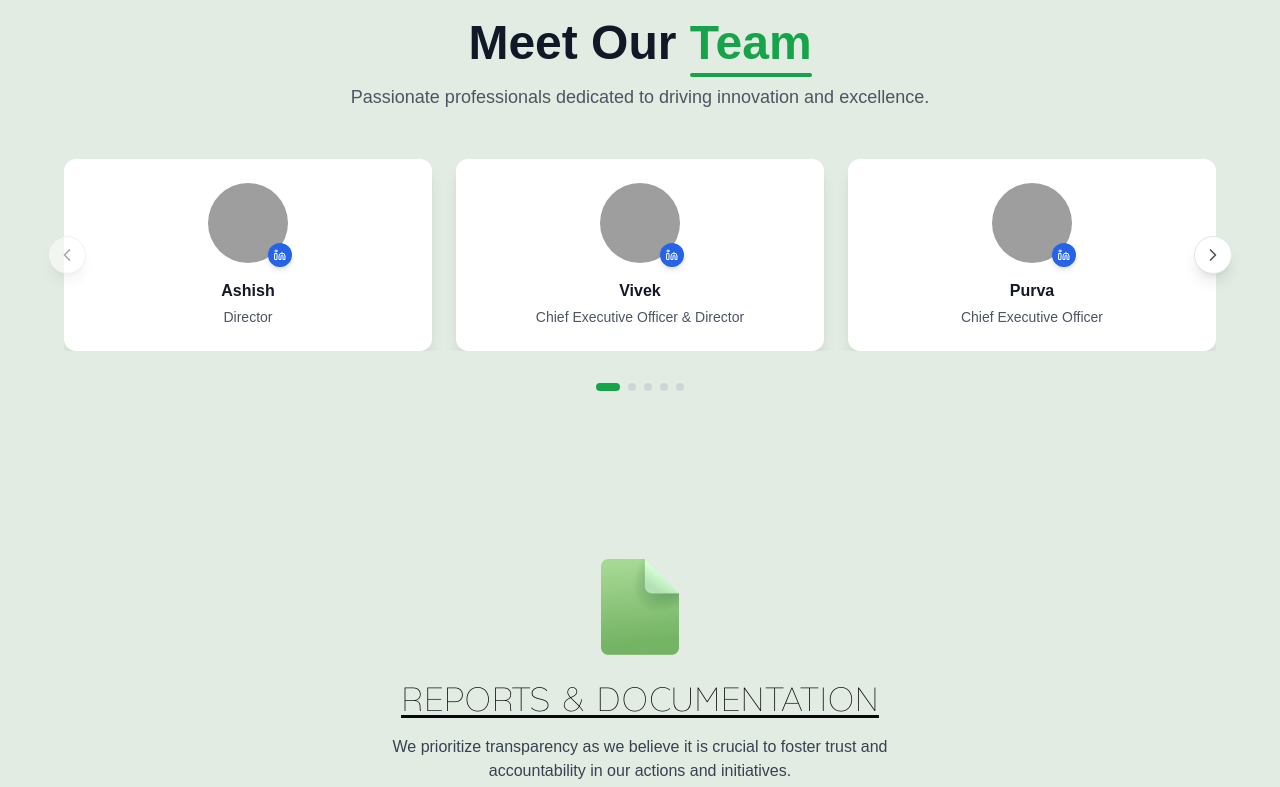
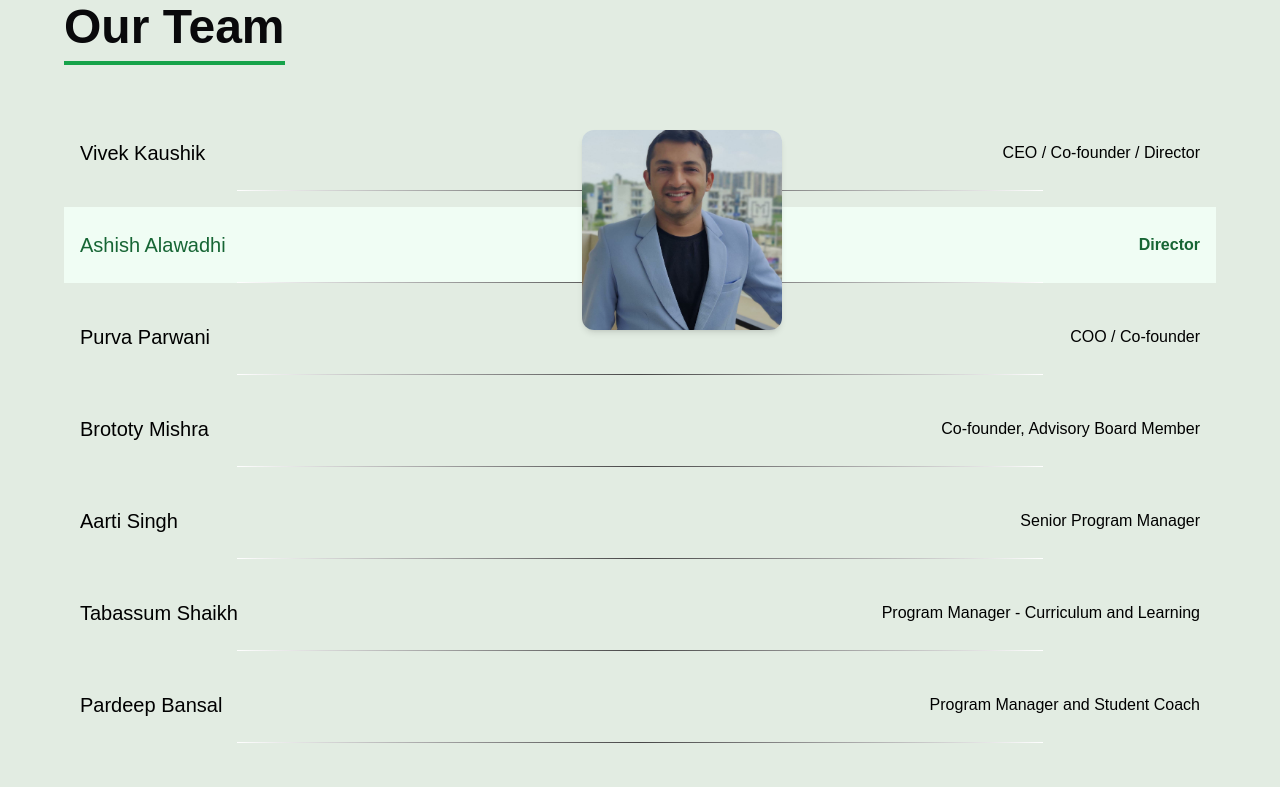
Before and after one commit to arnab-git-404/claylab, a Next.js app: page /about in a window 1280 px wide. Shown: the part 4200-4987 px from the top of the page. Built offline with nearby package versions, Linux system fonts and the light colour scheme; grey boxes are pictures that could not be loaded; a web font is replaced by a local one.

Commit message:
Update ourTeam.tsx

```diff
--- a/components/about/ourTeam.tsx
+++ b/components/about/ourTeam.tsx
@@ -1,13 +1,14 @@
-// "use client";
+"use client";
 
-// import {useState} from "react";
-// import TeamMemberRow from "./TeamMemberRow";
+import {useState} from "react";
+import TeamMemberRow from "./TeamMemberRow";
 
-// interface TeamMember {
-//   name: string;
-//   role: string;
-//   image: string;
-// }
+interface TeamMember {
+  name: string;
+  role: string;
+  image: string;
+  linkedin: string;
+}
 
 // const team: TeamMember[] = [
 //   {
@@ -47,32 +48,94 @@
 //   },
 // ];
 
-// export default function OurTeam() {
-//   const [activeIndex, setActiveIndex] = useState(0);
-//   const [manualOverride, setManualOverride] = useState(false);
 
-//   return (
-//     <section className="py-8 sm:py-12 px-2 sm:px-4 md:px-16">
-//       <h2 className="text-4xl md:text-5xl font-bold mb-16 text-left">
-//         <span className="border-b-4 border-green-600 pb-2">Our Team</span>
-//       </h2>
+const team: TeamMember[] = [
+  {
+    name: "Vivek Kaushik",
+    role: "CEO / Co-founder / Director",
+    image: "/claylab assets/aboutUs/team/Vivek Kaushik.jpg",
+    linkedin: "https://www.linkedin.com/in/viveksrkaushik"
+  },
+  {
+    name: "Ashish Alawadhi",
+    role: "Director",
+    image: "/claylab assets/aboutUs/team/Ashish Alawadhi.jpg",
+    linkedin: "https://www.linkedin.com/in/ashish-alawadhi-6b72a323"
+  },
+  {
+    name: "Purva Parwani",
+    role: "COO / Co-founder",
+    image: "/claylab assets/aboutUs/team/Purva Parwani.jfif",
+    linkedin: "https://linkedin.com/in/purva"
+  },
+  {
+    name: "Brototy Mishra",
+    role: "Co-founder, Advisory Board Member",
+    image: "/claylab assets/aboutUs/team/Brototy Mishra.jfif",
+    linkedin: "https://www.linkedin.com/in/brototy-mishra"
+  },
+  {
+    name: "Aarti Singh",
+    role: "Senior Program Manager",
+    image: "/claylab assets/aboutUs/team/Aarti Singh.jfif",
+    linkedin: "https://www.linkedin.com/in/aarti-singh"
+  },
+  {
+    name: "Tabassum Shaikh",
+    role: "Program Manager - Curriculum and Learning",
+    image: "/claylab assets/aboutUs/team/Tabassum Shaikh.jpg",
+    linkedin: "https://www.linkedin.com/in/tabassumshaikh88"
+  },
+  {
+    name: "Pardeep Bansal",
+    role: "Program Manager and Student Coach",
+    image: "/claylab assets/aboutUs/team/Pardeep Bansal.jpg",
+    linkedin: "https://www.linkedin.com/in/pardeep-bansal-307605317"
+  },
+  {
+    name: "Muskan Shaikh",
+    role: "Program Associate, Outreach & School Relations",
+    image: "/claylab assets/aboutUs/team/Muskan Shaikh.jfif",
+    linkedin: "https://www.linkedin.com/in/muskan-shaikh-b0a2b3282"
+  },
+  {
+    name: "Vishakha Jain",
+    role: "Student Entrepreneurship Coach",
+    image: "/claylab assets/aboutUs/team/Vishakha Jain.jfif",
+    linkedin: "https://www.linkedin.com/in/vishakha-nitin-jain"
+  }
+];
 
-//       <div className="relative w-full flex flex-col gap-4">
-//         {team.map((member, index) => (
-//           <TeamMemberRow
-//             key={member.name}
-//             member={member}
-//             index={index}
-//             activeIndex={activeIndex}
-//             setActiveIndex={setActiveIndex}
-//             manualOverride={manualOverride}
-//             setManualOverride={setManualOverride}
-//           />
-//         ))}
-//       </div>
-//     </section>
-//   );
-// }
+
+
+
+
+export default function OurTeam() {
+  const [activeIndex, setActiveIndex] = useState(0);
+  const [manualOverride, setManualOverride] = useState(false);
+
+  return (
+    <section className="py-8 sm:py-12 px-2 sm:px-4 md:px-16">
+      <h2 className="text-4xl md:text-5xl font-bold mb-16 text-left">
+        <span className="border-b-4 border-green-600 pb-2">Our Team</span>
+      </h2>
+
+      <div className="relative w-full flex flex-col gap-4">
+        {team.map((member, index) => (
+          <TeamMemberRow
+            key={member.name}
+            member={member}
+            index={index}
+            activeIndex={activeIndex}
+            setActiveIndex={setActiveIndex}
+            manualOverride={manualOverride}
+            setManualOverride={setManualOverride}
+          />
+        ))}
+      </div>
+    </section>
+  );
+}
 
 
 
@@ -264,199 +327,262 @@
 // }
 
 
+
+
+
 // TRYING COURASAL
+// "use client";
 
-"use client";
+// import { useState, useEffect } from "react";
+// import Image from "next/image";
+// import { LinkedinIcon, ChevronLeft, ChevronRight } from "lucide-react";
 
-import { useState, useEffect } from "react";
-import Image from "next/image";
-import { LinkedinIcon, ChevronLeft, ChevronRight } from "lucide-react";
+// interface TeamMember {
+//   name: string;
+//   role: string;
+//   image: string;
+//   linkedin: string;
+// }
 
-interface TeamMember {
-  name: string;
-  role: string;
-  image: string;
-  linkedin: string;
-}
+// // const team: TeamMember[] = [
+// //   {
+// //     name: "Ashish",
+// //     role: "Director",
+// //     image: "https://images.unsplash.com/photo-1633332755192-727a05c4013d?q=80&w=1480&auto=format&fit=crop&ixlib=rb-4.1.0&ixid=M3wxMjA3fDB8MHxwaG90by1wYWdlfHx8fGVufDB8fHx8fA%3D%3D",
+// //     linkedin: "https://linkedin.com/in/ashish"
+// //   },
+// //   {
+// //     name: "Vivek",
+// //     role: "Chief Executive Officer & Director",
+// //     image: "https://images.unsplash.com/photo-1623366302587-b38b1ddaefd9?q=80&w=1625&auto=format&fit=crop&ixlib=rb-4.1.0&ixid=M3wxMjA3fDB8MHxwaG90by1wYWdlfHx8fGVufDB8fHx8fA%3D%3D",
+// //     linkedin: "https://linkedin.com/in/vivek"
+// //   },
+// //   {
+// //     name: "Purva",
+// //     role: "Chief Executive Officer",
+// //     image: "https://images.unsplash.com/photo-1573496359142-b8d87734a5a2?q=80&w=988&auto=format&fit=crop&ixlib=rb-4.1.0&ixid=M3wxMjA3fDB8MHxwaG90by1wYWdlfHx8fGVufDB8fHx8fA%3D%3D",
+// //     linkedin: "https://linkedin.com/in/purva"
+// //   },
+// //   {
+// //     name: "Brototy",
+// //     role: "Co–Founder",
+// //     image: "https://images.unsplash.com/photo-1688001247541-43bbd88f77b9?w=900&auto=format&fit=crop&q=60&ixlib=rb-4.1.0&ixid=M3wxMjA3fDB8MHxwaG90by1yZWxhdGVkfDQxfHx8ZW58MHx8fHx8",
+// //     linkedin: "https://linkedin.com/in/brototy"
+// //   },
+// //   {
+// //     name: "Aarti",
+// //     role: "Senior Program Manager",
+// //     image: "https://images.unsplash.com/photo-1681779279774-79d871470b6f?w=900&auto=format&fit=crop&q=60&ixlib=rb-4.1.0&ixid=M3wxMjA3fDB8MHxwaG90by1yZWxhdGVkfDIzfHx8ZW58MHx8fHx8",
+// //     linkedin: "https://linkedin.com/in/aarti"
+// //   },
+// //   {
+// //     name: "Tabassum",
+// //     role: "Program Manager",
+// //     image: "https://images.unsplash.com/photo-1566498107258-afcb40b506e2?w=900&auto=format&fit=crop&q=60&ixlib=rb-4.1.0&ixid=M3wxMjA3fDB8MHxwaG90by1yZWxhdGVkfDUwfHx8ZW58MHx8fHx8",
+// //     linkedin: "https://linkedin.com/in/tabassum"
+// //   },
+// //   {
+// //     name: "Neha Garg",
+// //     role: "Associate",
+// //     image: "https://images.unsplash.com/photo-1564805280186-5d7056d538ca?w=900&auto=format&fit=crop&q=60&ixlib=rb-4.1.0&ixid=M3wxMjA3fDB8MHxwaG90by1yZWxhdGVkfDY1fHx8ZW58MHx8fHx8",
+// //     linkedin: "https://linkedin.com/in/nehagarg"
+// //   },
+// // ];
 
-const team: TeamMember[] = [
-  {
-    name: "Ashish",
-    role: "Director",
-    image: "https://images.unsplash.com/photo-1633332755192-727a05c4013d?q=80&w=1480&auto=format&fit=crop&ixlib=rb-4.1.0&ixid=M3wxMjA3fDB8MHxwaG90by1wYWdlfHx8fGVufDB8fHx8fA%3D%3D",
-    linkedin: "https://linkedin.com/in/ashish"
-  },
-  {
-    name: "Vivek",
-    role: "Chief Executive Officer & Director",
-    image: "https://images.unsplash.com/photo-1623366302587-b38b1ddaefd9?q=80&w=1625&auto=format&fit=crop&ixlib=rb-4.1.0&ixid=M3wxMjA3fDB8MHxwaG90by1wYWdlfHx8fGVufDB8fHx8fA%3D%3D",
-    linkedin: "https://linkedin.com/in/vivek"
-  },
-  {
-    name: "Purva",
-    role: "Chief Executive Officer",
-    image: "https://images.unsplash.com/photo-1573496359142-b8d87734a5a2?q=80&w=988&auto=format&fit=crop&ixlib=rb-4.1.0&ixid=M3wxMjA3fDB8MHxwaG90by1wYWdlfHx8fGVufDB8fHx8fA%3D%3D",
-    linkedin: "https://linkedin.com/in/purva"
-  },
-  {
-    name: "Brototy",
-    role: "Co–Founder",
-    image: "https://images.unsplash.com/photo-1688001247541-43bbd88f77b9?w=900&auto=format&fit=crop&q=60&ixlib=rb-4.1.0&ixid=M3wxMjA3fDB8MHxwaG90by1yZWxhdGVkfDQxfHx8ZW58MHx8fHx8",
-    linkedin: "https://linkedin.com/in/brototy"
-  },
-  {
-    name: "Aarti",
-    role: "Senior Program Manager",
-    image: "https://images.unsplash.com/photo-1681779279774-79d871470b6f?w=900&auto=format&fit=crop&q=60&ixlib=rb-4.1.0&ixid=M3wxMjA3fDB8MHxwaG90by1yZWxhdGVkfDIzfHx8ZW58MHx8fHx8",
-    linkedin: "https://linkedin.com/in/aarti"
-  },
-  {
-    name: "Tabassum",
-    role: "Program Manager",
-    image: "https://images.unsplash.com/photo-1566498107258-afcb40b506e2?w=900&auto=format&fit=crop&q=60&ixlib=rb-4.1.0&ixid=M3wxMjA3fDB8MHxwaG90by1yZWxhdGVkfDUwfHx8ZW58MHx8fHx8",
-    linkedin: "https://linkedin.com/in/tabassum"
-  },
-  {
-    name: "Neha Garg",
-    role: "Associate",
-    image: "https://images.unsplash.com/photo-1564805280186-5d7056d538ca?w=900&auto=format&fit=crop&q=60&ixlib=rb-4.1.0&ixid=M3wxMjA3fDB8MHxwaG90by1yZWxhdGVkfDY1fHx8ZW58MHx8fHx8",
-    linkedin: "https://linkedin.com/in/nehagarg"
-  },
-];
+// const team: TeamMember[] = [
+//   {
+//     name: "Vivek Kaushik",
+//     role: "CEO / Co-founder / Director",
+//     image: "/claylab assets/aboutUs/team/Muskan Shaikh.jfif",
+//     linkedin: "https://www.linkedin.com/in/viveksrkaushik"
+//   },
+//   {
+//     name: "Ashish Alawadhi",
+//     role: "Director",
+//     image: "https://images.unsplash.com/photo-1633332755192-727a05c4013d?q=80&w=1480&auto=format&fit=crop&ixlib=rb-4.1.0",
+//     linkedin: "https://www.linkedin.com/in/ashish-alawadhi-6b72a323"
+//   },
+//   {
+//     name: "Purva Parwani",
+//     role: "COO / Co-founder",
+//     image: "https://images.unsplash.com/photo-1573496359142-b8d87734a5a2?q=80&w=988&auto=format&fit=crop&ixlib=rb-4.1.0",
+//     linkedin: "https://linkedin.com/in/purva"
+//   },
+//   {
+//     name: "Brototy Mishra",
+//     role: "Co-founder, Advisory Board Member",
+//     image: "https://images.unsplash.com/photo-1688001247541-43bbd88f77b9?w=900&auto=format&fit=crop&q=60&ixlib=rb-4.1.0",
+//     linkedin: "https://www.linkedin.com/in/brototy-mishra"
+//   },
+//   {
+//     name: "Aarti Singh",
+//     role: "Senior Program Manager",
+//     image: "https://images.unsplash.com/photo-1681779279774-79d871470b6f?w=900&auto=format&fit=crop&q=60&ixlib=rb-4.1.0",
+//     linkedin: "https://www.linkedin.com/in/aarti-singh"
+//   },
+//   {
+//     name: "Tabassum Shaikh",
+//     role: "Program Manager - Curriculum and Learning",
+//     image: "https://images.unsplash.com/photo-1566498107258-afcb40b506e2?w=900&auto=format&fit=crop&q=60&ixlib=rb-4.1.0",
+//     linkedin: "https://www.linkedin.com/in/tabassumshaikh88"
+//   },
+//   {
+//     name: "Pardeep Bansal",
+//     role: "Program Manager and Student Coach",
+//     image: "https://images.unsplash.com/photo-1500648767791-00dcc994a43e?q=80&w=1600&auto=format&fit=crop&ixlib=rb-4.1.0", // placeholder, replace with real
+//     linkedin: "https://www.linkedin.com/in/pardeep-bansal-307605317"
+//   },
+//   {
+//     name: "Muskan Shaikh",
+//     role: "Program Associate, Outreach & School Relations",
+//     image: "https://images.unsplash.com/photo-1529626455594-4ff0802cfb7e?q=80&w=1600&auto=format&fit=crop&ixlib=rb-4.1.0", // placeholder
+//     linkedin: "https://www.linkedin.com/in/muskan-shaikh-b0a2b3282"
+//   },
+//   {
+//     name: "Vishakha Jain",
+//     role: "Student Entrepreneurship Coach",
+//     image: "https://images.unsplash.com/photo-1544005313-94ddf0286df2?q=80&w=1600&auto=format&fit=crop&ixlib=rb-4.1.0", // placeholder
+//     linkedin: "https://www.linkedin.com/in/vishakha-nitin-jain"
+//   }
+// ];
 
-const TeamMemberCard = ({ member }: { member: TeamMember }) => {
-  return (
-    <div className="bg-white rounded-xl shadow-lg hover:shadow-xl transition-all duration-300 p-6 text-center group">
-      <div className="relative w-20 h-20 mx-auto mb-4">
-        <Image
-          src={member.image}
-          alt={member.name}
-          fill
-          className="rounded-full object-cover"
-        />
-        <a
-          href={member.linkedin}
-          target="_blank"
-          rel="noopener noreferrer"
-          className="absolute -bottom-1 -right-1 bg-blue-600 hover:bg-blue-700 text-white p-1.5 rounded-full shadow-md transition-all duration-300 hover:scale-110"
-        >
-          <LinkedinIcon size={12} />
-        </a>
-      </div>
-      <h3 className="font-bold text-gray-900 mb-1 group-hover:text-green-600 transition-colors">
-        {member.name}
-      </h3>
-      <p className="text-gray-600 text-sm">{member.role}</p>
-    </div>
-  );
-};
 
-export default function OurTeam() {
-  const [currentIndex, setCurrentIndex] = useState(0);
-  const [cardsToShow, setCardsToShow] = useState(3);
 
-  useEffect(() => {
-    const handleResize = () => {
-      if (window.innerWidth < 640) {
-        setCardsToShow(1);
-      } else if (window.innerWidth < 1024) {
-        setCardsToShow(2);
-      } else {
-        setCardsToShow(3);
-      }
-    };
 
-    handleResize();
-    window.addEventListener('resize', handleResize);
-    return () => window.removeEventListener('resize', handleResize);
-  }, []);
 
-  const maxIndex = Math.max(0, team.length - cardsToShow);
+// const TeamMemberCard = ({ member }: { member: TeamMember }) => {
+//   return (
+//     <div className="bg-white rounded-xl shadow-lg hover:shadow-xl transition-all duration-300 p-6 text-center group">
+//       <div className="relative w-20 h-20 mx-auto mb-4">
+//         <Image
+//           src={member.image}
+//           alt={member.name}
+//           fill
+//           className="rounded-full object-cover"
+//         />
+//         <a
+//           href={member.linkedin}
+//           target="_blank"
+//           rel="noopener noreferrer"
+//           className="absolute -bottom-1 -right-1 bg-blue-600 hover:bg-blue-700 text-white p-1.5 rounded-full shadow-md transition-all duration-300 hover:scale-110"
+//         >
+//           <LinkedinIcon size={12} />
+//         </a>
+//       </div>
+//       <h3 className="font-bold text-gray-900 mb-1 group-hover:text-green-600 transition-colors">
+//         {member.name}
+//       </h3>
+//       <p className="text-gray-600 text-sm">{member.role}</p>
+//     </div>
+//   );
+// };
 
-  const nextSlide = () => {
-    setCurrentIndex((prev) => Math.min(prev + 1, maxIndex));
-  };
+// export default function OurTeam() {
+//   const [currentIndex, setCurrentIndex] = useState(0);
+//   const [cardsToShow, setCardsToShow] = useState(3);
 
-  const prevSlide = () => {
-    setCurrentIndex((prev) => Math.max(prev - 1, 0));
-  };
+//   useEffect(() => {
+//     const handleResize = () => {
+//       if (window.innerWidth < 640) {
+//         setCardsToShow(1);
+//       } else if (window.innerWidth < 1024) {
+//         setCardsToShow(2);
+//       } else {
+//         setCardsToShow(3);
+//       }
+//     };
 
-  const goToSlide = (index: number) => {
-    setCurrentIndex(Math.min(index, maxIndex));
-  };
+//     handleResize();
+//     window.addEventListener('resize', handleResize);
+//     return () => window.removeEventListener('resize', handleResize);
+//   }, []);
 
-  return (
-    <section className="py-16 px-4 md:px-8 lg:px-16">
-      <div className="max-w-6xl mx-auto">
-        {/* Header */}
-        <div className="text-center mb-12">
-          <h2 className="text-4xl md:text-5xl font-bold text-gray-900 mb-4">
-            Meet Our{" "}
-            <span className="text-green-600 relative">
-              Team
-              <div className="absolute -bottom-2 left-0 right-0 h-1 bg-green-600 rounded-full" />
-            </span>
-          </h2>
-          <p className="text-gray-600 text-lg max-w-2xl mx-auto">
-            Passionate professionals dedicated to driving innovation and excellence.
-          </p>
-        </div>
+//   const maxIndex = Math.max(0, team.length - cardsToShow);
 
-        {/* Carousel */}
-        <div className="relative">
-          {/* Cards Container */}
-          <div className="overflow-hidden">
-            <div
-              className="flex transition-transform duration-300 ease-in-out gap-6"
-              style={{
-                transform: `translateX(-${currentIndex * (100 / cardsToShow)}%)`
-              }}
-            >
-              {team.map((member) => (
-                <div
-                  key={member.name}
-                  className="flex-shrink-0"
-                  style={{ width: `calc(${100 / cardsToShow}% - ${(cardsToShow - 1) * 24 / cardsToShow}px)` }}
-                >
-                  <TeamMemberCard member={member} />
-                </div>
-              ))}
-            </div>
-          </div>
+//   const nextSlide = () => {
+//     setCurrentIndex((prev) => Math.min(prev + 1, maxIndex));
+//   };
 
-          {/* Navigation Arrows */}
-          <button
-            onClick={prevSlide}
-            disabled={currentIndex === 0}
-            className="absolute left-0 top-1/2 -translate-y-1/2 -translate-x-4 bg-white rounded-full p-2 shadow-lg hover:shadow-xl transition-all duration-300 disabled:opacity-50 disabled:cursor-not-allowed border"
-          >
-            <ChevronLeft size={20} className="text-gray-600" />
-          </button>
+//   const prevSlide = () => {
+//     setCurrentIndex((prev) => Math.max(prev - 1, 0));
+//   };
 
-          <button
-            onClick={nextSlide}
-            disabled={currentIndex >= maxIndex}
-            className="absolute right-0 top-1/2 -translate-y-1/2 translate-x-4 bg-white rounded-full p-2 shadow-lg hover:shadow-xl transition-all duration-300 disabled:opacity-50 disabled:cursor-not-allowed border"
-          >
-            <ChevronRight size={20} className="text-gray-600" />
-          </button>
-        </div>
+//   const goToSlide = (index: number) => {
+//     setCurrentIndex(Math.min(index, maxIndex));
+//   };
 
-        {/* Dots Indicator */}
-        <div className="flex justify-center mt-8 gap-2">
-          {Array.from({ length: maxIndex + 1 }, (_, i) => (
-            <button
-              key={i}
-              onClick={() => goToSlide(i)}
-              className={`w-2 h-2 rounded-full transition-all duration-300 ${
-                i === currentIndex
-                  ? "bg-green-600 w-6"
-                  : "bg-gray-300 hover:bg-gray-400"
-              }`}
-            />
-          ))}
-        </div>
-      </div>
-    </section>
-  );
-}
+//   return (
+//     <section className="py-16 px-4 md:px-8 lg:px-16">
+//       <div className="max-w-6xl mx-auto">
+//         {/* Header */}
+//         <div className="text-center mb-12">
+//           <h2 className="text-4xl md:text-5xl font-bold text-gray-900 mb-4">
+//             Meet Our{" "}
+//             <span className="text-green-600 relative">
+//               Team
+//               <div className="absolute -bottom-2 left-0 right-0 h-1 bg-green-600 rounded-full" />
+//             </span>
+//           </h2>
+//           <p className="text-gray-600 text-lg max-w-2xl mx-auto">
+//             Passionate professionals dedicated to driving innovation and excellence.
+//           </p>
+//         </div>
+
+//         {/* Carousel */}
+//         <div className="relative">
+//           {/* Cards Container */}
+//           <div className="overflow-hidden">
+//             <div
+//               className="flex transition-transform duration-300 ease-in-out gap-6"
+//               style={{
+//                 transform: `translateX(-${currentIndex * (100 / cardsToShow)}%)`
+//               }}
+//             >
+//               {team.map((member) => (
+//                 <div
+//                   key={member.name}
+//                   className="flex-shrink-0"
+//                   style={{ width: `calc(${100 / cardsToShow}% - ${(cardsToShow - 1) * 24 / cardsToShow}px)` }}
+//                 >
+//                   <TeamMemberCard member={member} />
+//                 </div>
+//               ))}
+//             </div>
+//           </div>
+
+//           {/* Navigation Arrows */}
+//           <button
+//             onClick={prevSlide}
+//             disabled={currentIndex === 0}
+//             className="absolute left-0 top-1/2 -translate-y-1/2 -translate-x-4 bg-white rounded-full p-2 shadow-lg hover:shadow-xl transition-all duration-300 disabled:opacity-50 disabled:cursor-not-allowed border"
+//           >
+//             <ChevronLeft size={20} className="text-gray-600" />
+//           </button>
+
+//           <button
+//             onClick={nextSlide}
+//             disabled={currentIndex >= maxIndex}
+//             className="absolute right-0 top-1/2 -translate-y-1/2 translate-x-4 bg-white rounded-full p-2 shadow-lg hover:shadow-xl transition-all duration-300 disabled:opacity-50 disabled:cursor-not-allowed border"
+//           >
+//             <ChevronRight size={20} className="text-gray-600" />
+//           </button>
+//         </div>
+
+//         {/* Dots Indicator */}
+//         <div className="flex justify-center mt-8 gap-2">
+//           {Array.from({ length: maxIndex + 1 }, (_, i) => (
+//             <button
+//               key={i}
+//               onClick={() => goToSlide(i)}
+//               className={`w-2 h-2 rounded-full transition-all duration-300 ${
+//                 i === currentIndex
+//                   ? "bg-green-600 w-6"
+//                   : "bg-gray-300 hover:bg-gray-400"
+//               }`}
+//             />
+//           ))}
+//         </div>
+//       </div>
+//     </section>
+//   );
+// }
```
